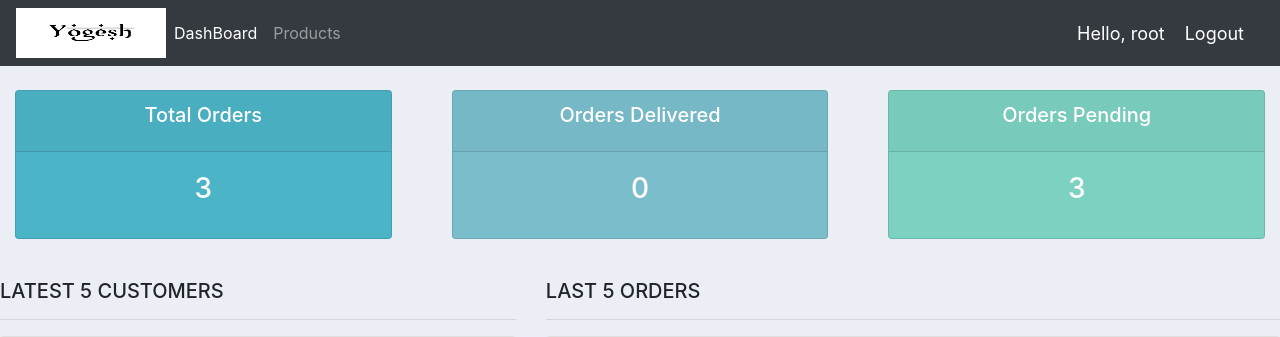
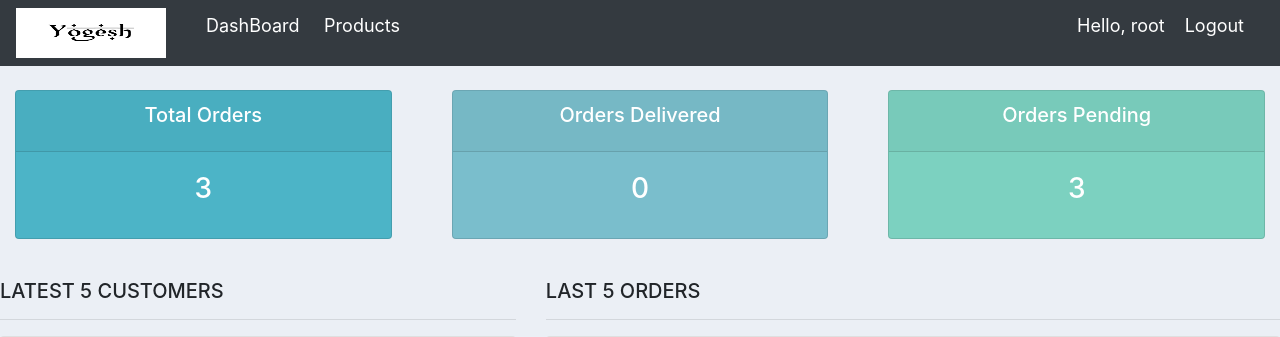
Before and after one commit to Yogeshkumar1999/myfirst, a Django app: page / in a window 1280 px wide. Shown: the top 337 px of the page. Run offline with Django 3.2, Linux system fonts and the light colour scheme; a user stored in the database is signed in; data comes from the database, SQL or seed files in the repository; some libraries are stand-ins or nearby versions.

Commit message:
Update navbar.html

```diff
--- a/accounts/templates/accounts/navbar.html
+++ b/accounts/templates/accounts/navbar.html
@@ -6,6 +6,10 @@
         margin-right: 20px;
 
 }
+
+ul li{
+    display: inline;
+}
 </style>
 <nav class="navbar navbar-expand-lg navbar-dark bg-dark">
         <img src = "{% static 'images/logo.png' %}" height="50" width="150">
@@ -13,20 +17,26 @@
     <span class="navbar-toggler-icon"></span>
   </button>
   <div class="collapse navbar-collapse" id="navbarNav">
-    <ul class="navbar-nav">
+          <ul  style = "width: 100%; float:right">
         {% if request.user.is_staff %}
       <li class="nav-item active">
-	      <a class="nav-link" href="{% url 'home' %}">DashBoard</a>
+              <a class="hello-msg" href="{% url 'home' %}">DashBoard</a>
       </li>
       <li class="nav-item">
-	      <a class="nav-link" href="{% url 'products' %}">Products</a>
+              <a class="hello-msg" href="{% url 'products' %}">Products</a>
       </li>
       {% else %}
        <li class="nav-item">
            <a class="nav-link" href="{% url 'account' %}">Settings</a>
+       </li>
        {% endif %}
+       <li class="nav-item" style = "float:right">
+               <a class="hello-msg" href = "{% url 'logout' %}" >Logout</a>
+       </li>
+       <li class="nav-item" style = "float:right">
+               <a class="hello-msg" href = "" > Hello, {{request.user}}</a>
+       </li>
+
     </ul>
   </div>
-  <span class="hello-msg">Hello, {{request.user}}</span>
-  <span > <a class="hello-msg" href = "{% url 'logout' %}">Logout</a></span>
 </nav>
```
Lines whose indentation alone changed are shown as unchanged.
